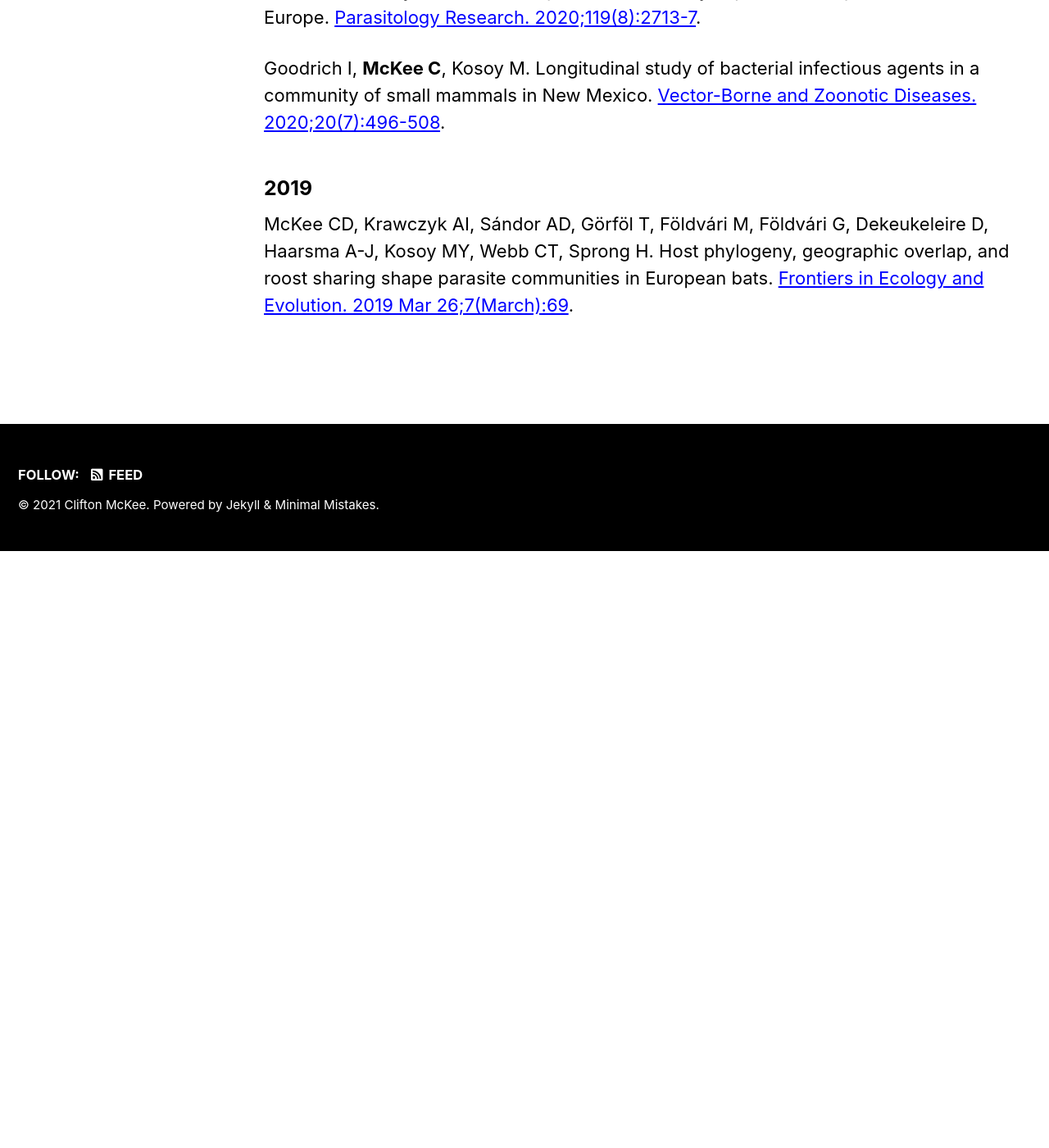
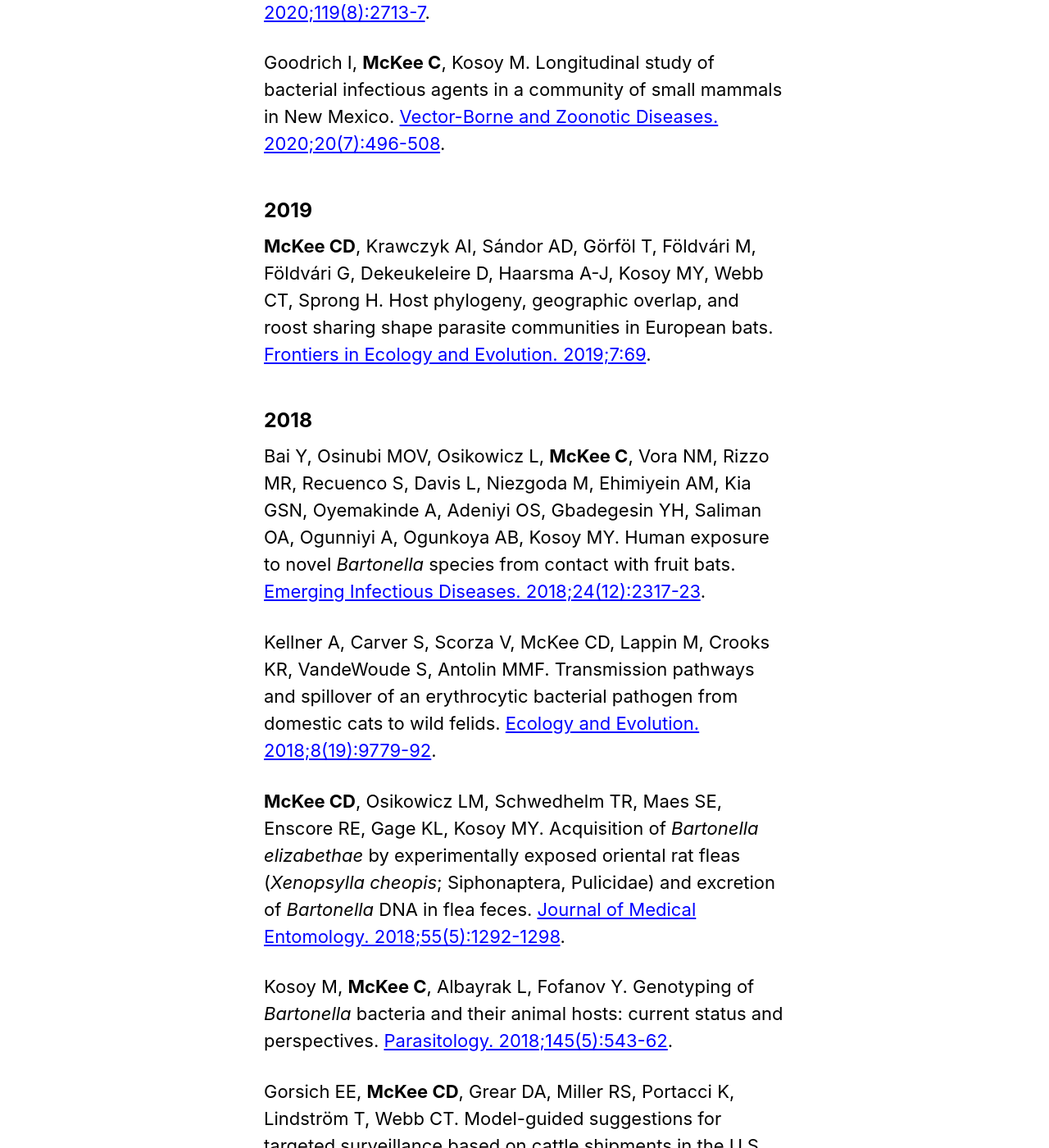
Before and after one commit to clifmckee/clifmckee.github.io, a Jekyll site: the page built from _pages/publications.md, in a window 1280 px wide and 1400 px high, scrolled down 1101 px. Shown: the whole window at 82% size. Built offline with Jekyll 4.4.1, drawn with Linux system fonts in a browser that asks for light colours; cached includes are drawn as plain includes; before the commit the page ends 1773 px from its top, so only the background shows below that; some of the changed text lies outside the part shown.

Commit message:
Add 2018 publications

```diff
--- a/_pages/publications.md
+++ b/_pages/publications.md
@@ -28,4 +27,18 @@
 
 ### 2019
 
-McKee CD, Krawczyk AI, S&#225;ndor AD, G&#246;rf&#246;l T, F&#246;ldv&#225;ri M, F&#246;ldv&#225;ri G, Dekeukeleire D, Haarsma A-J, Kosoy MY, Webb CT, Sprong H. Host phylogeny, geographic overlap, and roost sharing shape parasite communities in European bats. [Frontiers in Ecology and Evolution. 2019 Mar 26;7(March):69](https://doi.org/10.3389/fevo.2019.00069).
+**McKee CD**, Krawczyk AI, S&#225;ndor AD, G&#246;rf&#246;l T, F&#246;ldv&#225;ri M, F&#246;ldv&#225;ri G, Dekeukeleire D, Haarsma A-J, Kosoy MY, Webb CT, Sprong H. Host phylogeny, geographic overlap, and roost sharing shape parasite communities in European bats. [Frontiers in Ecology and Evolution. 2019;7:69](https://doi.org/10.3389/fevo.2019.00069).
+
+### 2018
+
+Bai Y, Osinubi MOV, Osikowicz L, **McKee C**, Vora NM, Rizzo MR, Recuenco S, Davis L, Niezgoda M, Ehimiyein AM, Kia GSN, Oyemakinde A, Adeniyi OS, Gbadegesin YH, Saliman OA, Ogunniyi A, Ogunkoya AB, Kosoy MY. Human exposure to novel *Bartonella* species from contact with fruit bats. [Emerging Infectious Diseases. 2018;24(12):2317-23](https://doi.org/10.3201/eid2412.181204.).
+
+Kellner A, Carver S, Scorza V, McKee CD, Lappin M, Crooks KR, VandeWoude S, Antolin MMF. Transmission pathways and spillover of an erythrocytic bacterial pathogen from domestic cats to wild felids. [Ecology and Evolution. 2018;8(19):9779-92](https://doi.org/10.1002/ece3.4451).
+
+**McKee CD**, Osikowicz LM, Schwedhelm TR, Maes SE, Enscore RE, Gage KL, Kosoy MY. Acquisition of *Bartonella elizabethae* by experimentally exposed oriental rat fleas (*Xenopsylla cheopis*; Siphonaptera, Pulicidae) and excretion of *Bartonella* DNA in flea feces. [Journal of Medical Entomology. 2018;55(5):1292-1298](https://doi.org/10.1093/jme/tjy085).
+
+Kosoy M, **McKee C**, Albayrak L, Fofanov Y. Genotyping of *Bartonella* bacteria and their animal hosts: current status and perspectives. [Parasitology. 2018;145(5):543-62](https://doi.org/10.1017/S0031182017001263).
+
+Gorsich EE, **McKee CD**, Grear DA, Miller RS, Portacci K, Lindstr&#246;m T, Webb CT. Model-guided suggestions for targeted surveillance based on cattle shipments in the U.S. [Preventive Veterinary Medicine. 2018;150:52-9](https://doi.org/10.1016/j.prevetmed.2017.12.004).
+
+**McKee CD**, Osikowicz LM, Schwedhelm TR, Bai Y, Castle KT, Kosoy MY. Survey of parasitic bacteria in bat bugs, Colorado. [Journal of Medical Entomology. 2018;55(1):237-41](https://doi.org/10.1093/jme/tjx155).
```
Also changed, not shown: other parts of _pages/publications.md (+1 -2 lines).
